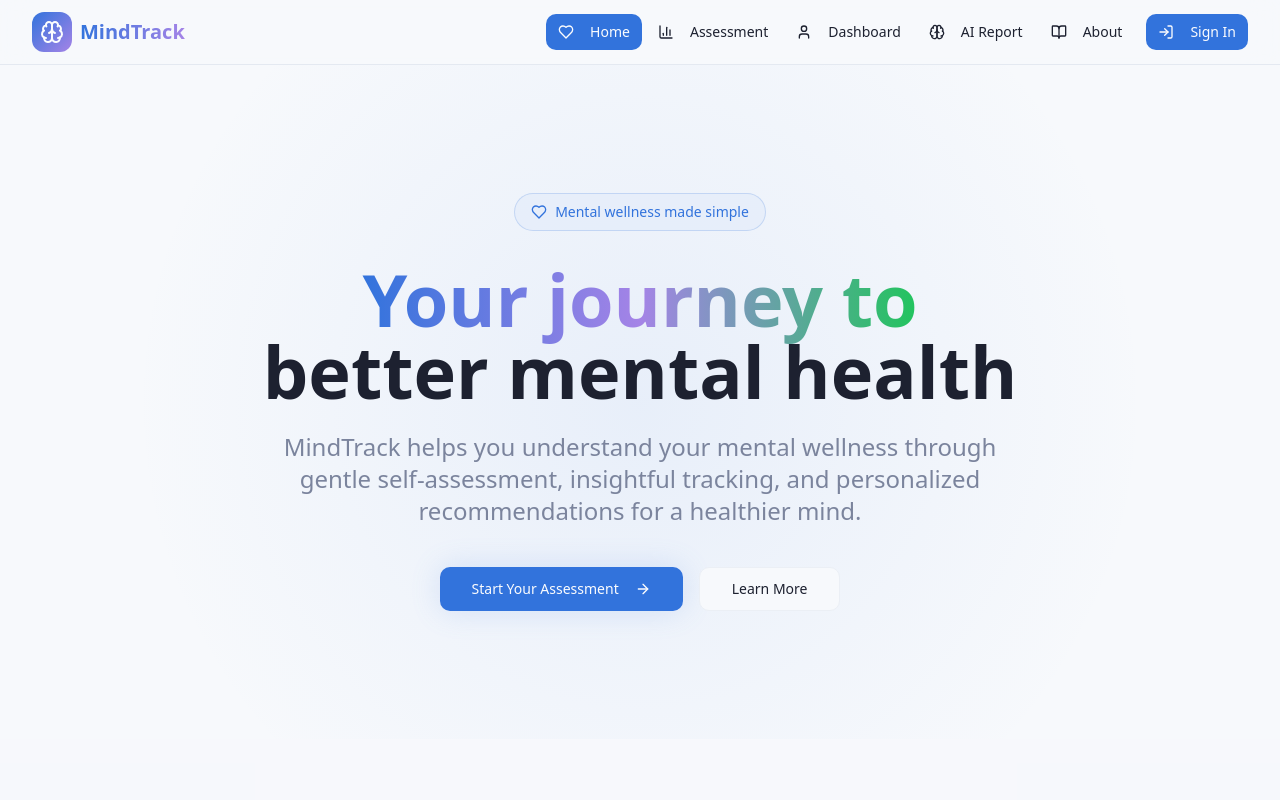
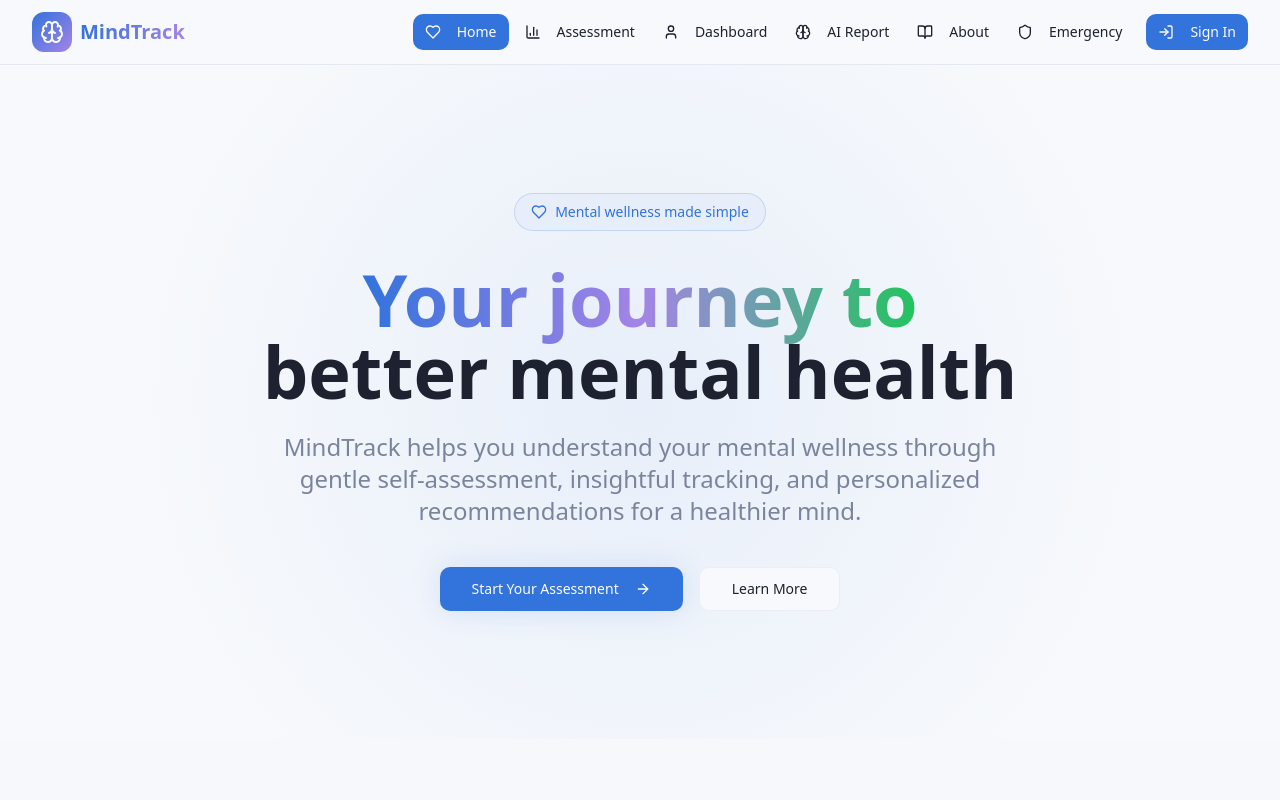
Before and after one commit to sidved890/moodsense-connect, a React (Vite) app: page / in a window 1280 px wide. Shown: the top 800 px of the page. Built offline with nearby package versions, Linux system fonts and the light colour scheme.

Commit message:
Add emergency contacts link
Add a link to the "Emergency Contacts" page in the top navigation bar. The link will be placed at the end of the navigation, to the right of the "About" link, and will be labeled "Emergency" with a safety-related icon.

```diff
--- a/src/components/Layout.tsx
+++ b/src/components/Layout.tsx
@@ -2,7 +2,7 @@ import { ReactNode } from 'react';
 import { Link, useLocation } from 'react-router-dom';
 import { Button } from '@/components/ui/button';
 import { useAuth } from '@/hooks/useAuth';
-import { Brain, Heart, BarChart3, User, BookOpen, LogOut, LogIn } from 'lucide-react';
+import { Brain, Heart, BarChart3, User, BookOpen, Shield, LogOut, LogIn } from 'lucide-react';
 
 interface LayoutProps {
   children: ReactNode;
@@ -18,6 +18,7 @@ const Layout = ({ children }: LayoutProps) => {
     { name: 'Dashboard', href: '/dashboard', icon: User },
     { name: 'AI Report', href: '/report', icon: Brain },
     { name: 'About', href: '/about', icon: BookOpen },
+    { name: 'Emergency', href: '/emergency-contacts', icon: Shield },
   ];
 
   const isActive = (path: string) => location.pathname === path;
```
